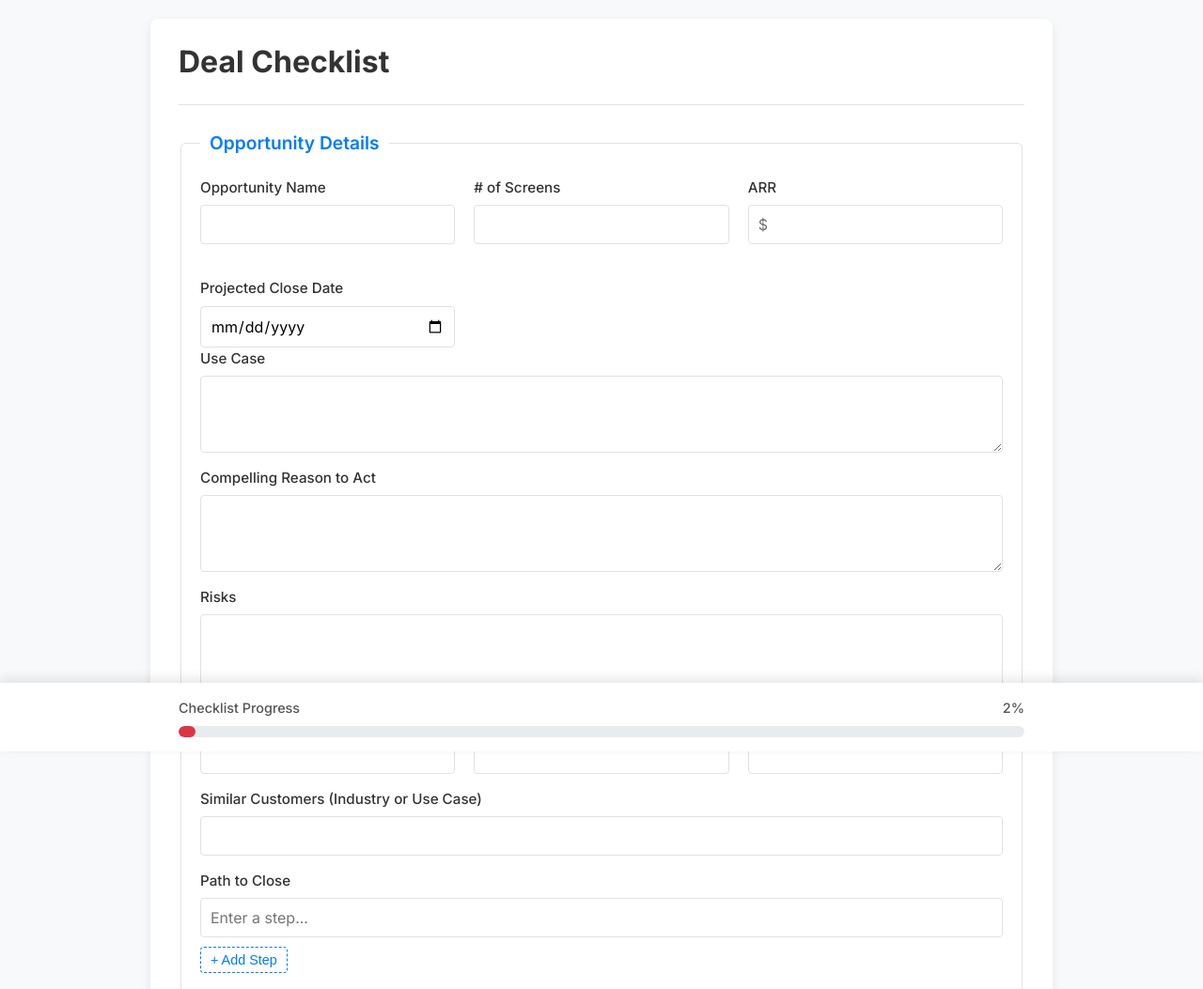
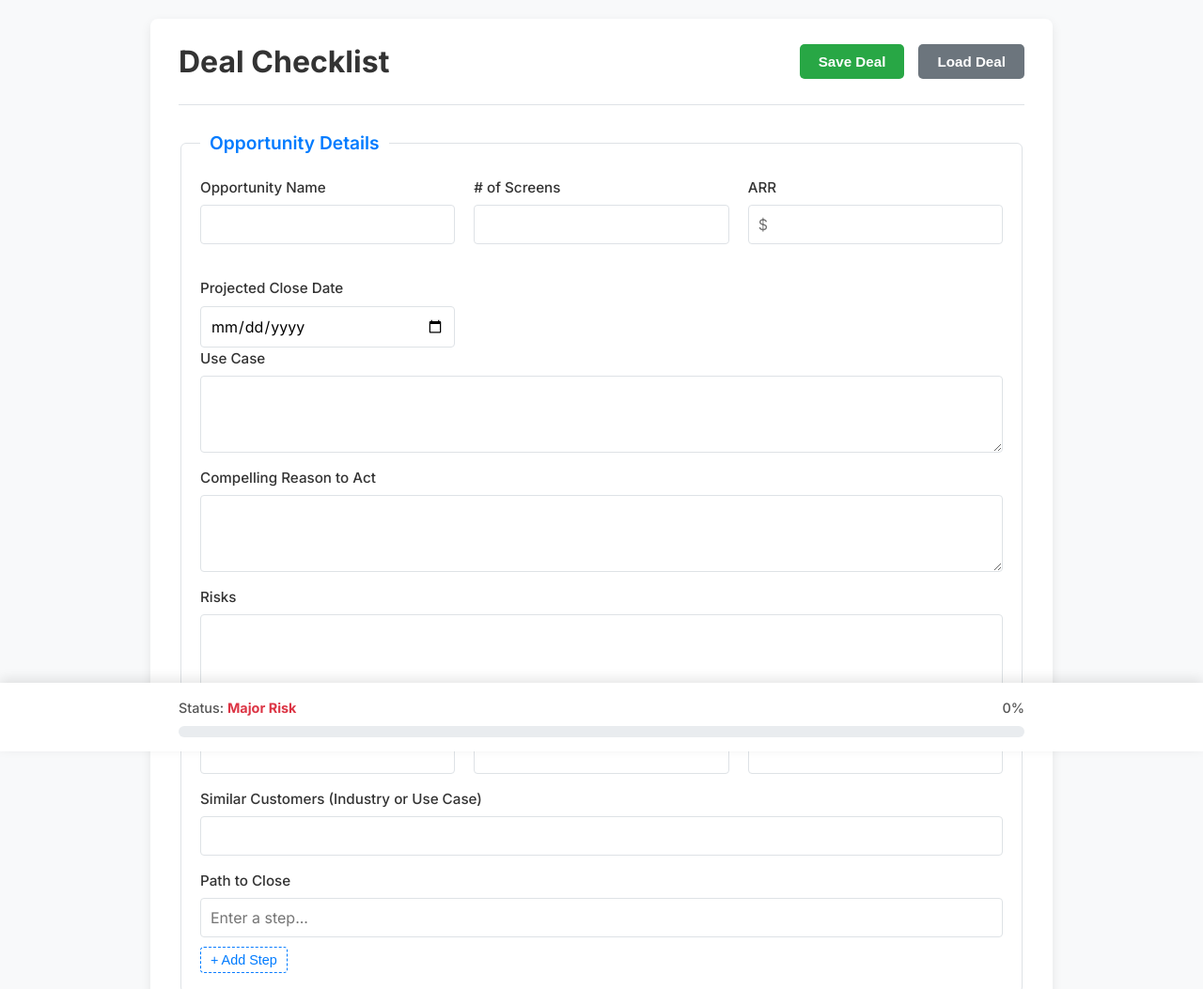
Before and after one commit to devowite/dealreview, a plain HTML site: page index.html in a window 1280 px wide. Shown: the top 1053 px of the page at 94% size. Drawn offline with Linux system fonts and the light colour scheme.

Commit message:
Update index.html

```diff
--- a/index.html
+++ b/index.html
@@ -12,7 +12,13 @@
 <body>
     <div class="container">
         <header>
-            <h1>Deal Checklist</h1>
+            <div class="header-content">
+                <h1>Deal Checklist</h1>
+                <div class="top-action-buttons">
+                    <button type="button" id="save-deal-btn">Save Deal</button>
+                    <button type="button" id="load-deal-btn">Load Deal</button>
+                </div>
+            </div>
         </header>
 
         <form id="deal-form">
@@ -174,7 +180,7 @@
 
                 <fieldset>
                     <legend>Budget & Procurement</legend>
-                    <div class="checklist-item"><label><input type="checkbox" name="chk_hasBudget" checked>Has the prospect confirmed they have an allocated budget for this project?</label></div>
+                    <div class="checklist-item"><label><input type="checkbox" name="chk_hasBudget">Has the prospect confirmed they have an allocated budget for this project?</label></div>
                     <div id="no-budget-question-wrapper">
                         <div class="checklist-item"><label><input type="checkbox" name="chk_economicBuyerCanSecureFunds">If no formal budget exists, has the economic buyer confirmed they have the authority and willingness to secure funds for this initiative?</label></div>
                     </div>
@@ -230,8 +236,6 @@
             </div>
 
             <div class="action-buttons">
-                <button type="button" id="save-deal-btn">Save Deal</button>
-                <button type="button" id="load-deal-btn">Load Deal</button>
                 <button type="button" id="analyze-deal-btn">Let AI Analyze</button>
             </div>
         </form>
@@ -247,7 +251,10 @@
 
     <div id="floating-progress-bar" class="progress-container">
         <div class="progress-bar-label">
-            <span>Checklist Progress</span>
+            <div>
+                <span>Status: </span>
+                <span id="progress-status">Major Risk</span>
+            </div>
             <span id="progress-text">0%</span>
         </div>
         <div class="progress-bar">
```
